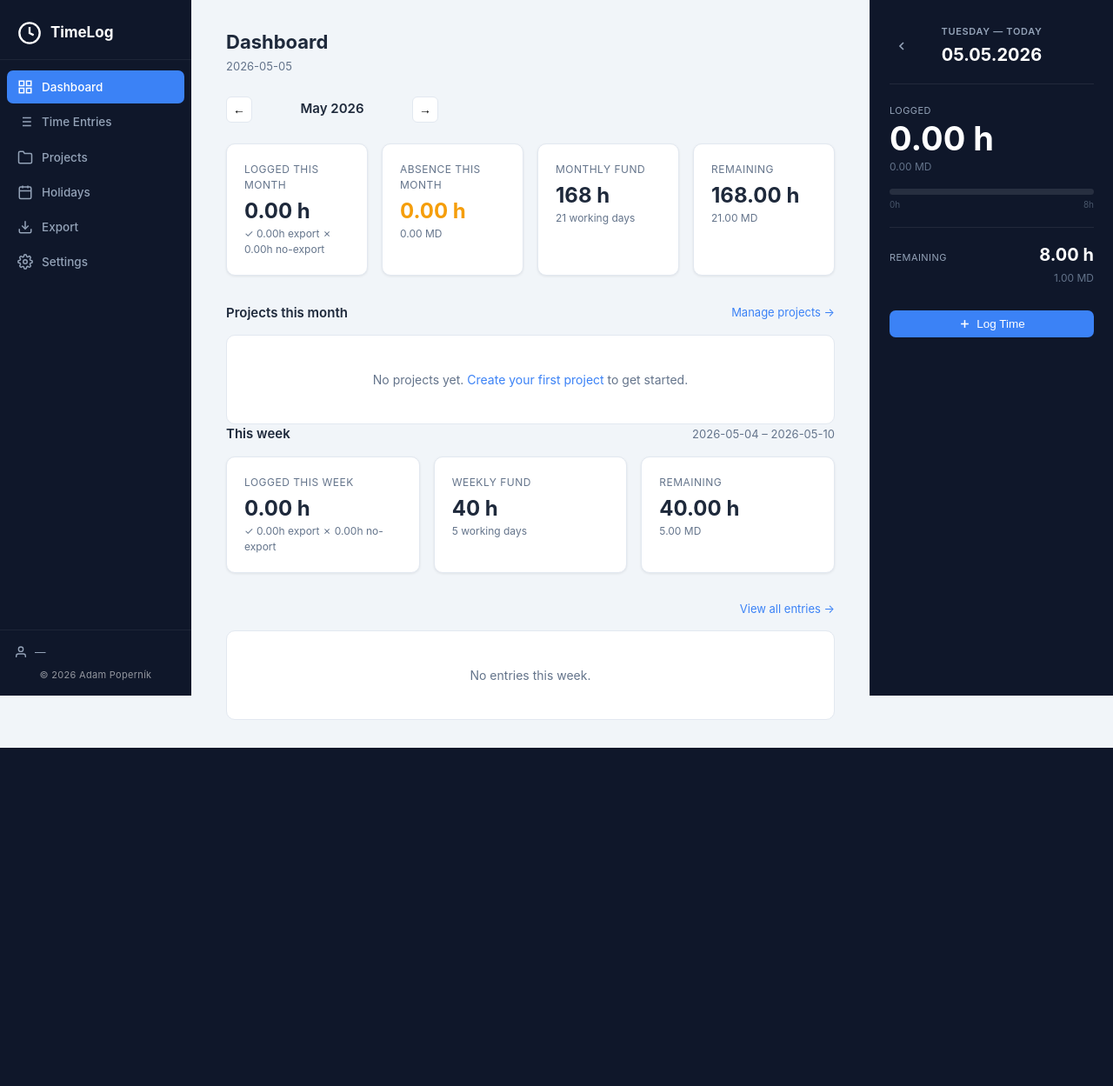
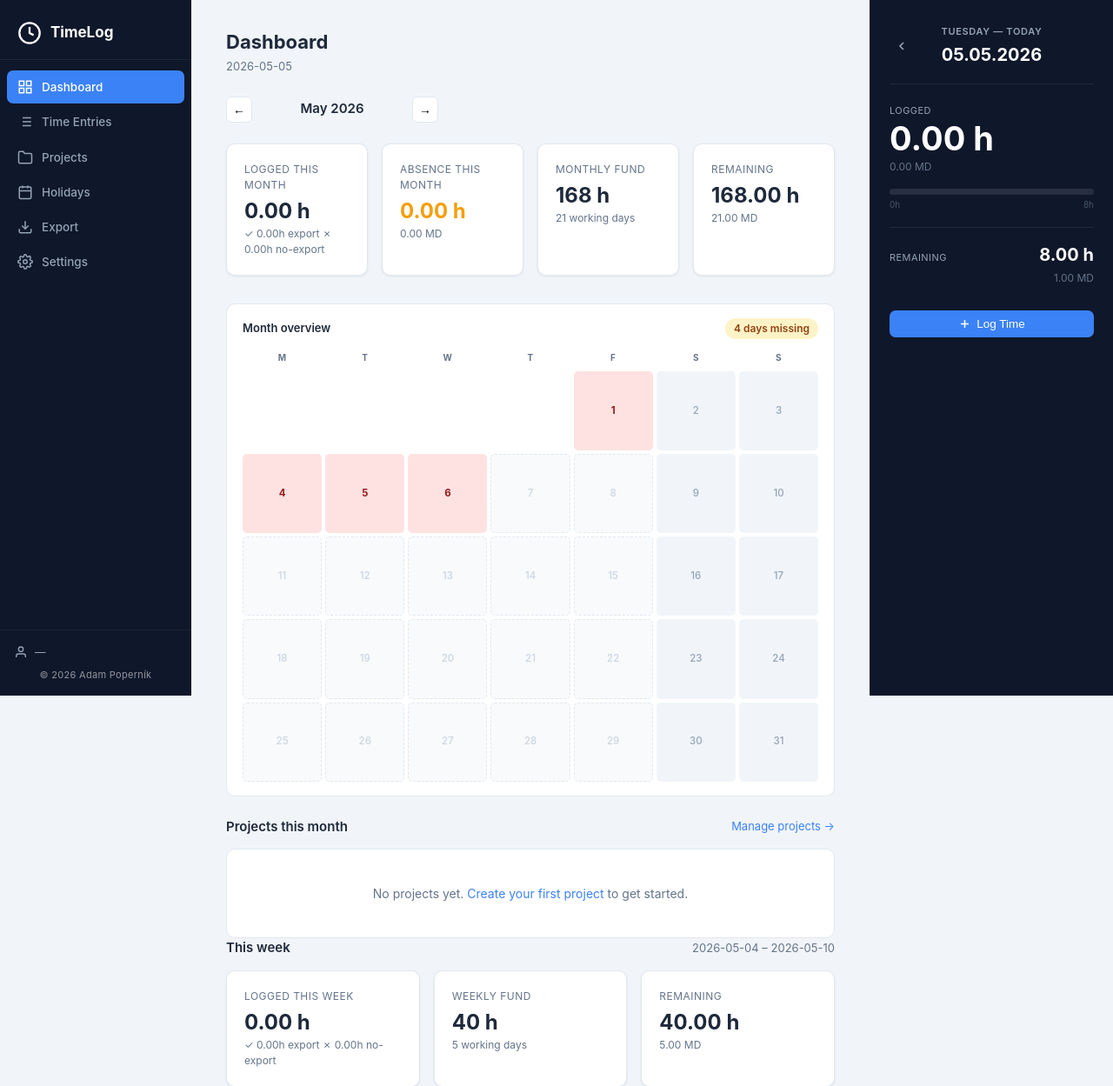
Before and after one commit to AdPoslav/reporter, a Flask app: page / in a window 1280 px wide. Shown: the top 1249 px of the page at 87% size. Before the commit the page ends 860 px from the top, so only its background shows below. Run offline with Flask 3, Linux system fonts and the light colour scheme; data comes from the database, SQL or seed files in the repository; data that the repository does not hold is empty; some libraries are stand-ins or nearby versions.

Commit message:
Add missing days calendar widget on dashboard
New endpoint GET /api/stats/missing-days returns per-day status for a
month (working/weekend/holiday/future, hours logged). Dashboard shows a
compact 7-column mini-calendar: green = logged, red = missing, grey =
weekend/holiday, dashed = future. Badge summarises missing count.
Calendar updates when navigating months.

Co-Authored-By: Claude Sonnet 4.6 <noreply@anthropic.com>

```diff
--- a/app.py
+++ b/app.py
@@ -404,6 +404,68 @@ def api_download(filename):
 
 # ── Data export / import ──────────────────────────────────────────────────────
 
+@app.route('/api/stats/missing-days')
+def api_missing_days():
+    year  = int(request.args.get('year',  _today().year))
+    month = int(request.args.get('month', _today().month))
+    today = _today()
+
+    num_days = __import__('calendar').monthrange(year, month)[1]
+
+    conn = db.get_db()
+    holidays = conn.execute('SELECT day, month, year, is_recurring FROM holidays').fetchall()
+    # hours logged per day (non-absence only)
+    rows = conn.execute('''
+        SELECT entry_date, COALESCE(SUM(hours),0) AS h
+        FROM time_entries
+        WHERE entry_date LIKE ? AND is_absence = 0
+        GROUP BY entry_date
+    ''', (f'{year:04d}-{month:02d}%',)).fetchall()
+    conn.close()
+
+    logged = {r['entry_date']: round(r['h'], 2) for r in rows}
+
+    def is_holiday(d):
+        return any(
+            h['month'] == d.month and h['day'] == d.day and
+            (h['is_recurring'] or h['year'] == d.year)
+            for h in holidays
+        )
+
+    days = []
+    missing_dates = []
+    for day_num in range(1, num_days + 1):
+        d      = datetime.date(year, month, day_num)
+        ds     = d.strftime('%Y-%m-%d')
+        is_we  = d.weekday() >= 5
+        is_hol = is_holiday(d)
+        is_fut = d > today
+        hours  = logged.get(ds, 0.0)
+        is_work = not is_we and not is_hol
+        missing = is_work and not is_fut and hours == 0.0
+
+        days.append({
+            'date':       ds,
+            'day':        day_num,
+            'weekday':    d.weekday(),  # 0=Mon
+            'is_working': is_work,
+            'is_future':  is_fut,
+            'is_holiday': is_hol,
+            'is_weekend': is_we,
+            'hours':      hours,
+            'missing':    missing,
+        })
+        if missing:
+            missing_dates.append(ds)
+
+    return jsonify({
+        'year': year, 'month': month,
+        'days': days,
+        'missing_count': len(missing_dates),
+        'missing_dates': missing_dates,
+    })
+
+
 @app.route('/api/data/export', methods=['GET'])
 def api_data_export():
     conn = db.get_db()
--- a/static/css/style.css
+++ b/static/css/style.css
@@ -319,6 +319,57 @@ body {
 
 .period-nav-inline { display: flex; align-items: center; gap: 8px; }
 .period-label-inline { font-weight: 600; font-size: 13px; min-width: 140px; text-align: center; }
+
+/* ── Missing days calendar ───────────────────────────────────────────── */
+.missing-days-card {
+  background: var(--card-bg);
+  border: 1px solid var(--border);
+  border-radius: var(--radius);
+  padding: 16px 18px;
+  margin-bottom: 24px;
+}
+.missing-days-header {
+  display: flex;
+  align-items: center;
+  justify-content: space-between;
+  margin-bottom: 14px;
+}
+.missing-days-title { font-size: 13px; font-weight: 600; }
+.missing-days-badge { font-size: 12px; font-weight: 600; padding: 3px 10px; border-radius: 20px; }
+.badge-ok   { background: #D1FAE5; color: #065F46; }
+.badge-warn { background: #FEF3C7; color: #92400E; }
+
+.missing-cal-grid {
+  display: grid;
+  grid-template-columns: repeat(7, 1fr);
+  gap: 4px;
+}
+.missing-cal-dow {
+  font-size: 10px;
+  font-weight: 700;
+  color: var(--text-muted);
+  text-align: center;
+  padding-bottom: 4px;
+  text-transform: uppercase;
+  letter-spacing: .4px;
+}
+.missing-cal-day {
+  aspect-ratio: 1;
+  border-radius: 5px;
+  display: flex;
+  align-items: center;
+  justify-content: center;
+  font-size: 11.5px;
+  font-weight: 500;
+  cursor: default;
+  transition: transform .1s;
+}
+.missing-cal-day:hover { transform: scale(1.15); }
+.day-blank   { background: transparent; }
+.day-off     { background: #F1F5F9; color: #94A3B8; }
+.day-future  { background: #F8FAFC; color: #CBD5E1; border: 1px dashed #E2E8F0; }
+.day-ok      { background: #D1FAE5; color: #065F46; }
+.day-missing { background: #FEE2E2; color: #991B1B; font-weight: 700; }
 
 /* ── Projects grid (dashboard) ───────────────────────────────────────── */
 .projects-grid { display: grid; grid-template-columns: repeat(auto-fit, minmax(220px,1fr)); gap: 16px; margin-bottom: 32px; }
--- a/templates/index.html
+++ b/templates/index.html
@@ -42,6 +42,20 @@
         <div class="stat-label">Remaining</div>
         <div class="stat-value" id="stat-remaining">—</div>
         <div class="stat-sub" id="stat-remaining-md">—</div>
+      </div>
+    </div>
+
+    <!-- Missing days calendar -->
+    <div class="missing-days-card" id="missing-days-card">
+      <div class="missing-days-header">
+        <span class="missing-days-title">Month overview</span>
+        <span class="missing-days-badge" id="missing-badge"></span>
+      </div>
+      <div class="missing-cal-grid" id="missing-cal-grid">
+        <div class="missing-cal-dow">M</div><div class="missing-cal-dow">T</div>
+        <div class="missing-cal-dow">W</div><div class="missing-cal-dow">T</div>
+        <div class="missing-cal-dow">F</div><div class="missing-cal-dow">S</div>
+        <div class="missing-cal-dow">S</div>
       </div>
     </div>
 
@@ -127,6 +141,7 @@ function shiftMonth(delta) {
 }
 
 async function loadDashboardStats() {
+  loadMissingDays();
   document.getElementById('period-label').textContent =
     `${MONTH_NAMES[dashMonth-1]} ${dashYear}`;
   const ms = await apiFetch(`/api/stats/month?year=${dashYear}&month=${dashMonth}`);
@@ -190,10 +205,58 @@ async function loadWeekEntries() {
   container.innerHTML = renderEntriesTable(entries, true);
 }
 
+async function loadMissingDays() {
+  const data = await apiFetch(`/api/stats/missing-days?year=${dashYear}&month=${dashMonth}`);
+  if (!data) return;
+
+  const badge = document.getElementById('missing-badge');
+  if (data.missing_count === 0) {
+    badge.textContent = '✓ all days filled';
+    badge.className = 'missing-days-badge badge-ok';
+  } else {
+    badge.textContent = `${data.missing_count} day${data.missing_count > 1 ? 's' : ''} missing`;
+    badge.className = 'missing-days-badge badge-warn';
+  }
+
+  const grid = document.getElementById('missing-cal-grid');
+  // keep day-of-week headers (first 7 children), remove old day cells
+  const headers = Array.from(grid.children).slice(0, 7);
+  grid.innerHTML = '';
+  headers.forEach(h => grid.appendChild(h));
+
+  // blank cells before first day (weekday of day 1: Mon=0)
+  const firstWeekday = data.days[0].weekday;
+  for (let i = 0; i < firstWeekday; i++) {
+    const blank = document.createElement('div');
+    blank.className = 'missing-cal-day day-blank';
+    grid.appendChild(blank);
+  }
+
+  data.days.forEach(d => {
+    const cell = document.createElement('div');
+    let cls = 'missing-cal-day ';
+    if (d.is_weekend || d.is_holiday) cls += 'day-off';
+    else if (d.is_future)             cls += 'day-future';
+    else if (d.missing)               cls += 'day-missing';
+    else                              cls += 'day-ok';
+    cell.className = cls;
+    cell.textContent = d.day;
+    let tip = d.date;
+    if (d.is_holiday)      tip += ' · holiday';
+    else if (d.is_weekend) tip += ' · weekend';
+    else if (d.is_future)  tip += ' · future';
+    else if (d.missing)    tip += ' · no entries!';
+    else                   tip += ` · ${d.hours}h logged`;
+    cell.title = tip;
+    grid.appendChild(cell);
+  });
+}
+
 document.addEventListener('DOMContentLoaded', () => {
   loadDashboardStats();
   loadWeekStats();
   loadWeekEntries();
+  loadMissingDays();
 });
 </script>
 {% endblock %}
```
